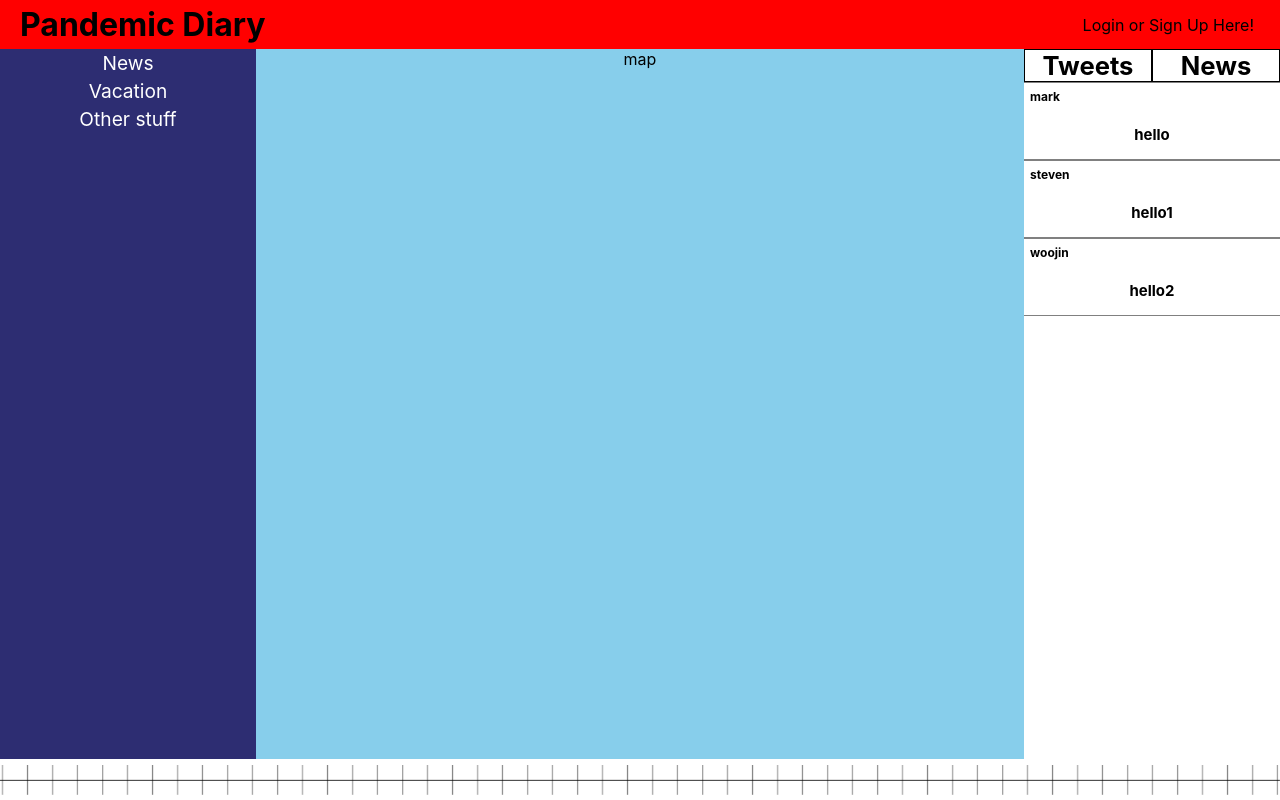
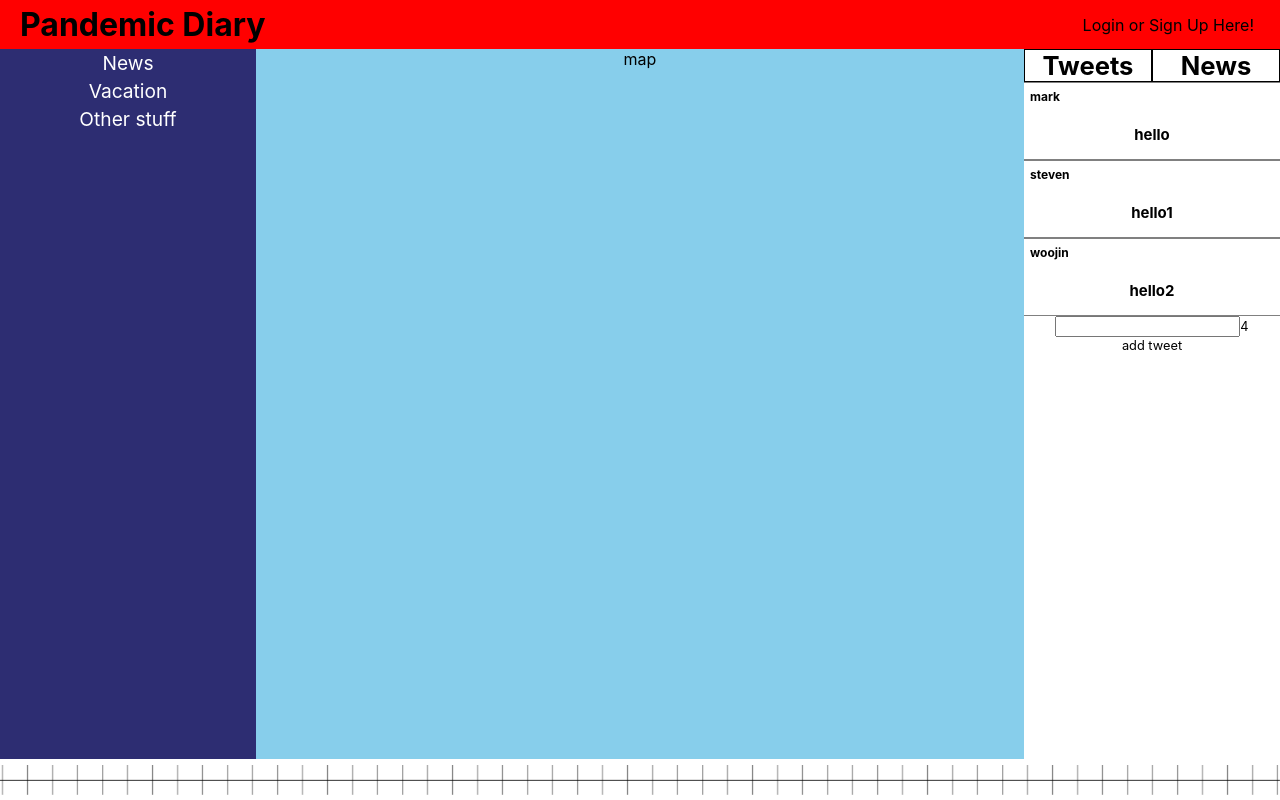
Before and after one commit to rainaime/Pandemic-Diary, a React (Create React App) app: page / in a window 1280 px wide. Built offline with nearby package versions, Linux system fonts and the light colour scheme.

Commit message:
change the tweet

```diff
--- /dev/null
+++ b/src/react-components/Tweets/TweetQueue.js
@@ -0,0 +1,10 @@
+export const addTweet = tweet => {
+    const tweetList = tweet.state.tweets;
+
+    console.log("tweetList");
+    console.log(tweetList);
+
+    tweet.setState({
+        tweets: tweetList
+    });
+  };
--- a/src/react-components/Tweets/TweetsForm.js
+++ b/src/react-components/Tweets/TweetsForm.js
@@ -1,29 +1,40 @@
 import React from "react";
 import './styles.css';
-
-import Tweet from './Tweet'
+import index from './index.js';
 
 class TweetsForm extends React.Component {
+    constructor(props) {
+        super(props);
+        this.state = this.props;
+        this.addNewTweet = this.addNewTweet.bind(this);
+      }
+
+    addNewTweet(){
+        this.state.tweetState.tweets.push({
+            tweetId: 0,
+            content: "hello",
+            username: "new_tweet"
+        });
+        {console.log("this is index")}
+        {console.log(this.props)}
+    }
+
     render(){
         const {
-            userName,
-            tweetContent,
-            handleChange
-        } = this.props;
+            tweetState,
+            addTweet,
+          } = this.props;
 
         return (
-            <Grid className="tweet_form">
-                <input>
-                    name = "userName"
-                    value = {userName}
-                    onChange = {handleChange}
-                </input>
-                <input>
-                    name = "tweetContent"
-                    value = {tweetContent}
-                    onChange = {handleChange}
-                </input>
-            </Grid>
+            <div>
+                <input id ="tweet_context" type='text' name='new_tweet' alt='add comments' />
+                {tweetState.tweets.push({
+                    tweetId: 0,
+                    content: "hi",
+                    username: "n"
+                })}
+                <button className="addButton" onClick={addTweet}> add tweet </button>
+            </div>
         );
     }
 }
--- a/src/react-components/Tweets/index.js
+++ b/src/react-components/Tweets/index.js
@@ -2,6 +2,8 @@ import React from "react";
 import './styles.css';
 
 import Tweet from './Tweet'
+import TweetsForm from './TweetsForm'
+import { addTweet } from './tweetQueue';
 
 class Tweets extends React.Component {
     state = {
@@ -24,8 +26,6 @@ class Tweets extends React.Component {
         ]
     }
 
-    /* function to add new tweet */
-
     /* update tweet */
 
     render() {
@@ -38,9 +38,13 @@ class Tweets extends React.Component {
                     <h1 style={titleStyle}>News</h1>
                 </div>
 
-
-                {/* print a tweet component for every tweet */}
-                {this.state.tweets.map( (tweet) => (<Tweet tweet={tweet}/>))}
+                <div className='old_tweets'>
+                    {/* print a tweet component for every tweet */}
+                    {this.state.tweets.map( (tweet) => (<Tweet tweet={tweet}/>))}
+                </div>
+                <div className='new_tweets'>
+                    <TweetsForm tweetState= {this.state} addTweet = {() => addTweet(this)}></TweetsForm>
+                </div>
             </div>
         );
     };
```
